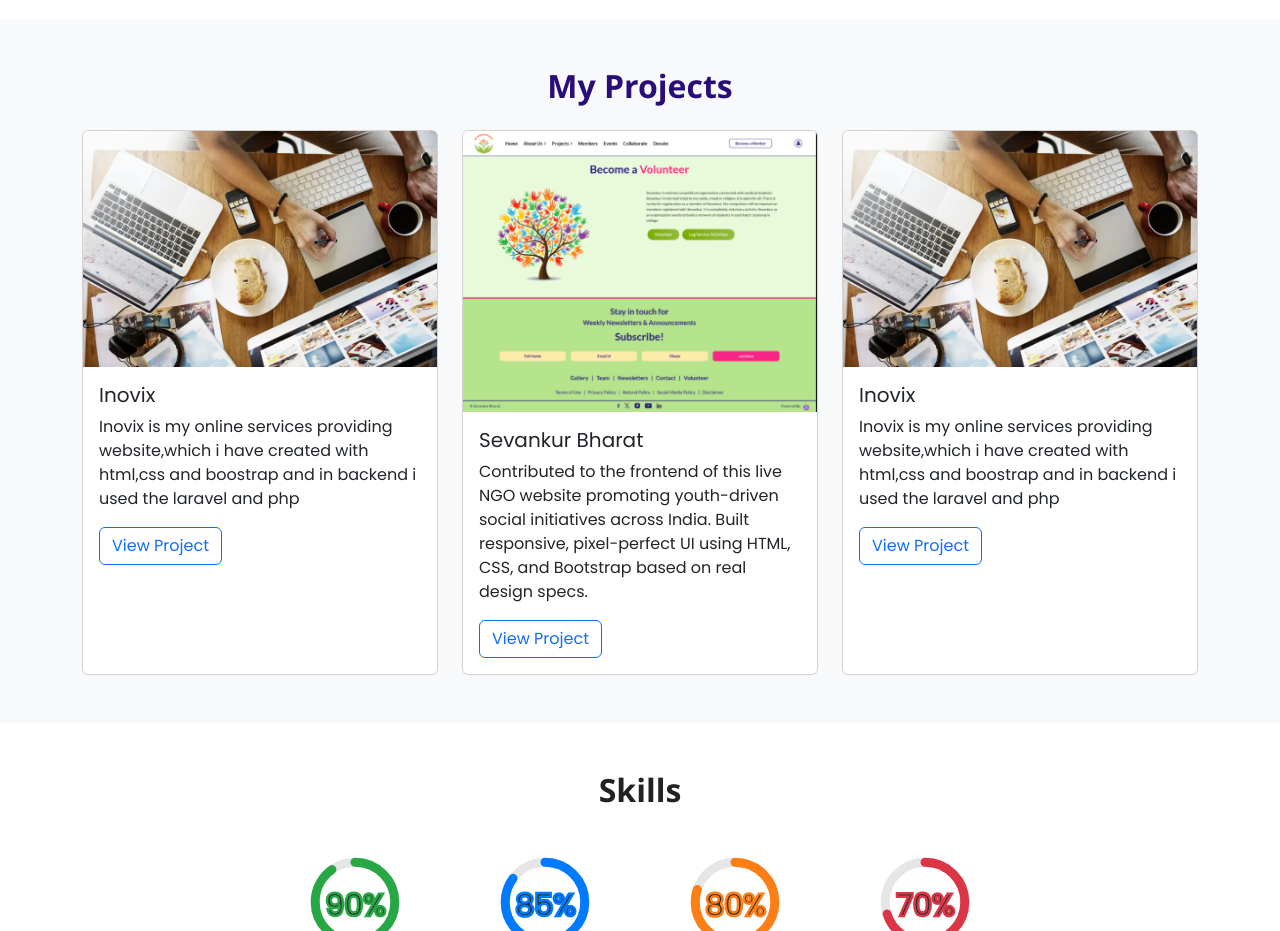
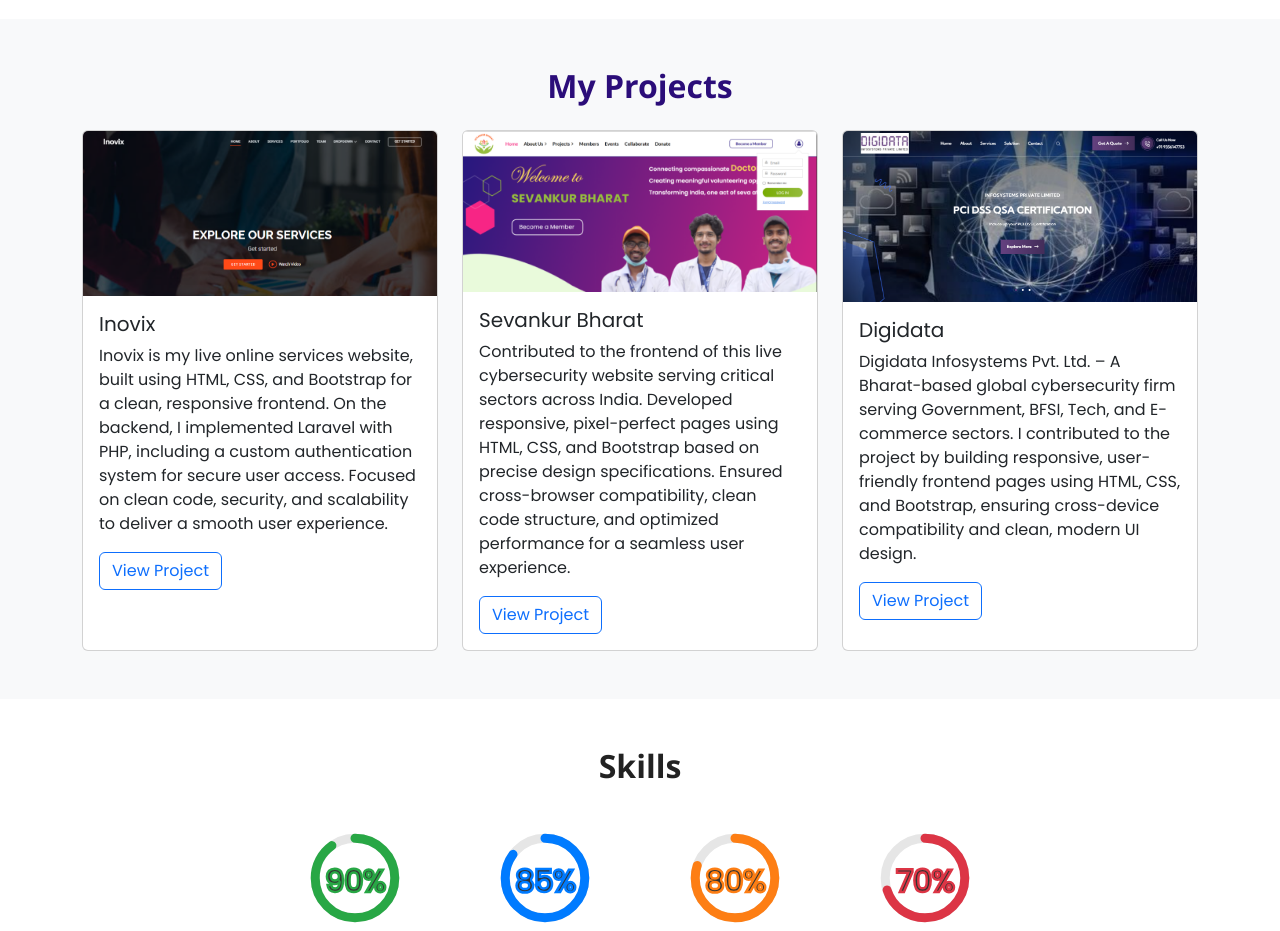
Before and after one commit to Ashutoshkakde061/Portfolio, a plain HTML site: page index.html in a window 1280 px wide. Shown: the part 1260-2191 px from the top of the page. Drawn offline with nearby package versions, Linux system fonts and the light colour scheme.

Commit message:
Initial commit with project setup

```diff
--- a/index.html
+++ b/index.html
@@ -135,13 +135,11 @@
       <div class="row g-4">
         <div class="col-md-4">
           <div class="card h-100">
-            <img src="assets/images/services.webp" class="card-img-top" alt="Project 1" />
+            <img src="assets/images/inovix final.png" class="card-img-top" alt="Project 1" />
             <div class="card-body">
               <h5 class="card-title">Inovix</h5>
               <p class="card-text">
-                Inovix is my online services providing website,which i have
-                created with html,css and boostrap and in backend i used the
-                laravel and php
+                Inovix is my live online services website, built using HTML, CSS, and Bootstrap for a clean, responsive frontend. On the backend, I implemented Laravel with PHP, including a custom authentication system for secure user access. Focused on clean code, security, and scalability to deliver a smooth user experience.
               </p>
               <a href="http://127.0.0.1:8000/" class="btn btn-outline-primary">View Project</a>
             </div>
@@ -154,11 +152,11 @@
 <!-- project two -->
         <div class="col-md-4">
           <div class="card h-100">
-            <img src="assets/images/sevankur.png" class="card-img-top" alt="Project 1" />
+            <img src="assets/images/sevankur project 2.png" class="card-img-top" alt="Project 1" />
             <div class="card-body">
               <h5 class="card-title">Sevankur Bharat</h5>
               <p class="card-text">
-                Contributed to the frontend of this live NGO website promoting youth-driven social initiatives across India. Built responsive, pixel-perfect UI using HTML, CSS, and Bootstrap based on real design specs.
+                Contributed to the frontend of this live cybersecurity website serving critical sectors across India. Developed responsive, pixel-perfect pages using HTML, CSS, and Bootstrap based on precise design specifications. Ensured cross-browser compatibility, clean code structure, and optimized performance for a seamless user experience.
               </p>
               <a href="http://127.0.0.1:8000/" class="btn btn-outline-primary">View Project</a>
             </div>
@@ -172,13 +170,11 @@
 <!-- project three -->
         <div class="col-md-4">
           <div class="card h-100">
-            <img src="assets/images/services.webp" class="card-img-top" alt="Project 1" />
+            <img src="assets/images/Digidata-project.png" class="card-img-top" alt="Project 1" />
             <div class="card-body">
-              <h5 class="card-title">Inovix</h5>
+              <h5 class="card-title">Digidata</h5>
               <p class="card-text">
-                Inovix is my online services providing website,which i have
-                created with html,css and boostrap and in backend i used the
-                laravel and php
+                Digidata Infosystems Pvt. Ltd. – A Bharat-based global cybersecurity firm serving Government, BFSI, Tech, and E-commerce sectors. I contributed to the project by building responsive, user-friendly frontend pages using HTML, CSS, and Bootstrap, ensuring cross-device compatibility and clean, modern UI design.
               </p>
               <a href="http://127.0.0.1:8000/" class="btn btn-outline-primary">View Project</a>
             </div>
```
Also changed, not shown: assets/images/Digidata-project.png (added), assets/images/inovix final.png (added), assets/images/inovix2.png (added), assets/images/sevankur project 2.png (added).
